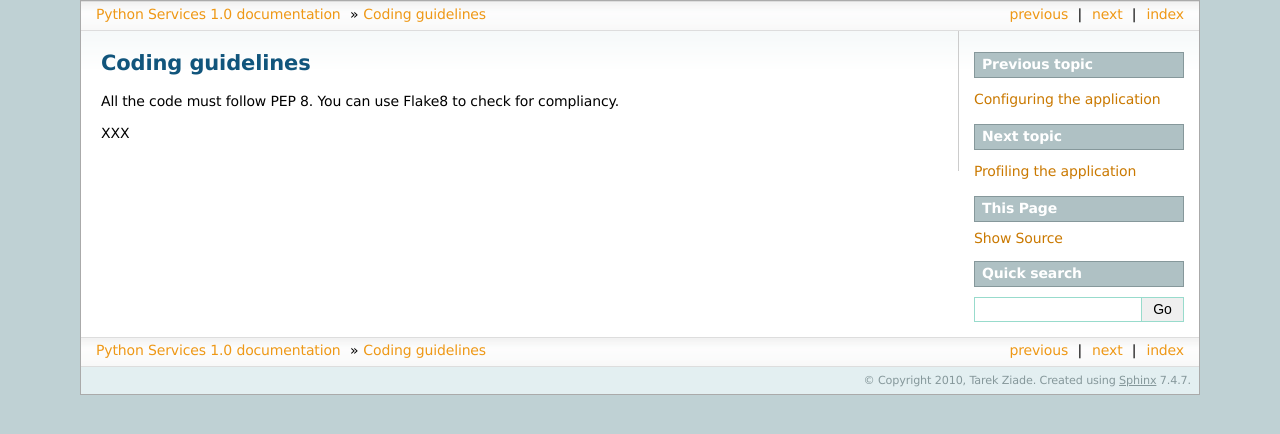
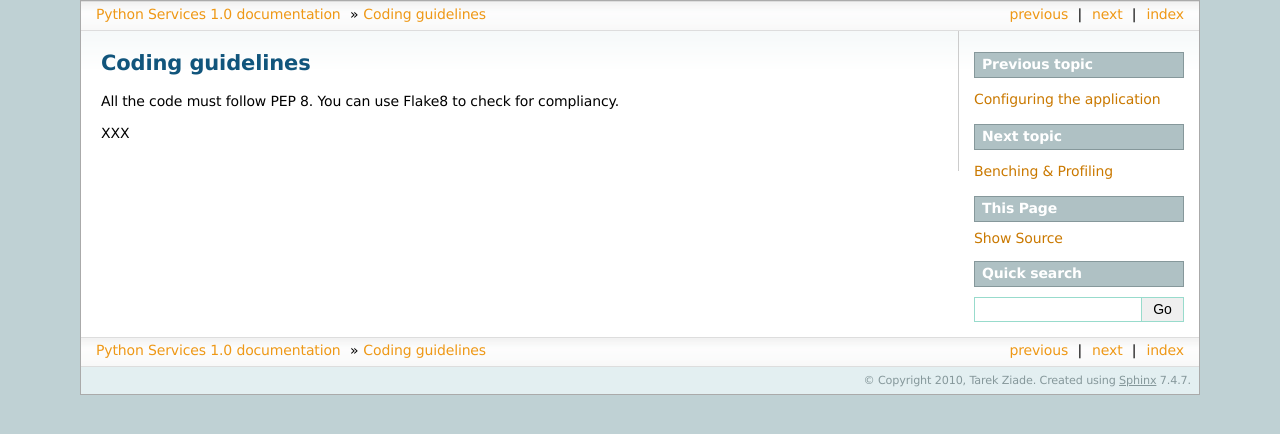
Before and after one commit to mozilla-services/docs, a Sphinx documentation site: the page built from source/guidelines.rst, in a window 1280 px wide. Shown: the top 434 px of the page. Built offline with Sphinx 7.4.7, drawn with Linux system fonts in a browser that asks for light colours.

Commit message:
merged benching + profiling pages

```diff
--- a/source/benching.rst
+++ /dev/null
@@ -1,5 +0,0 @@
-.. _benching:
-
-========
-Benching
-========
--- a/source/index.rst
+++ b/source/index.rst
@@ -22,7 +22,6 @@
    configuration
    guidelines
    profiling
-   benching
    release
    glossary
 
--- a/source/profiling.rst
+++ b/source/profiling.rst
@@ -1,6 +1,6 @@
-=========================
-Profiling the application
-=========================
+====================
+Benching & Profiling
+====================
 
 
     "We should forget about small efficiencies, say about 97% of the time:
@@ -32,3 +35,9 @@
 at the root of your application a :file:`cachegrind.out` file you can open.
 
 .. image:: images/kcachegrind.png
+
+Benching
+========
+
+
+XXX
```
Also changed, not shown: other parts of source/profiling.rst (+3 -0 lines).
